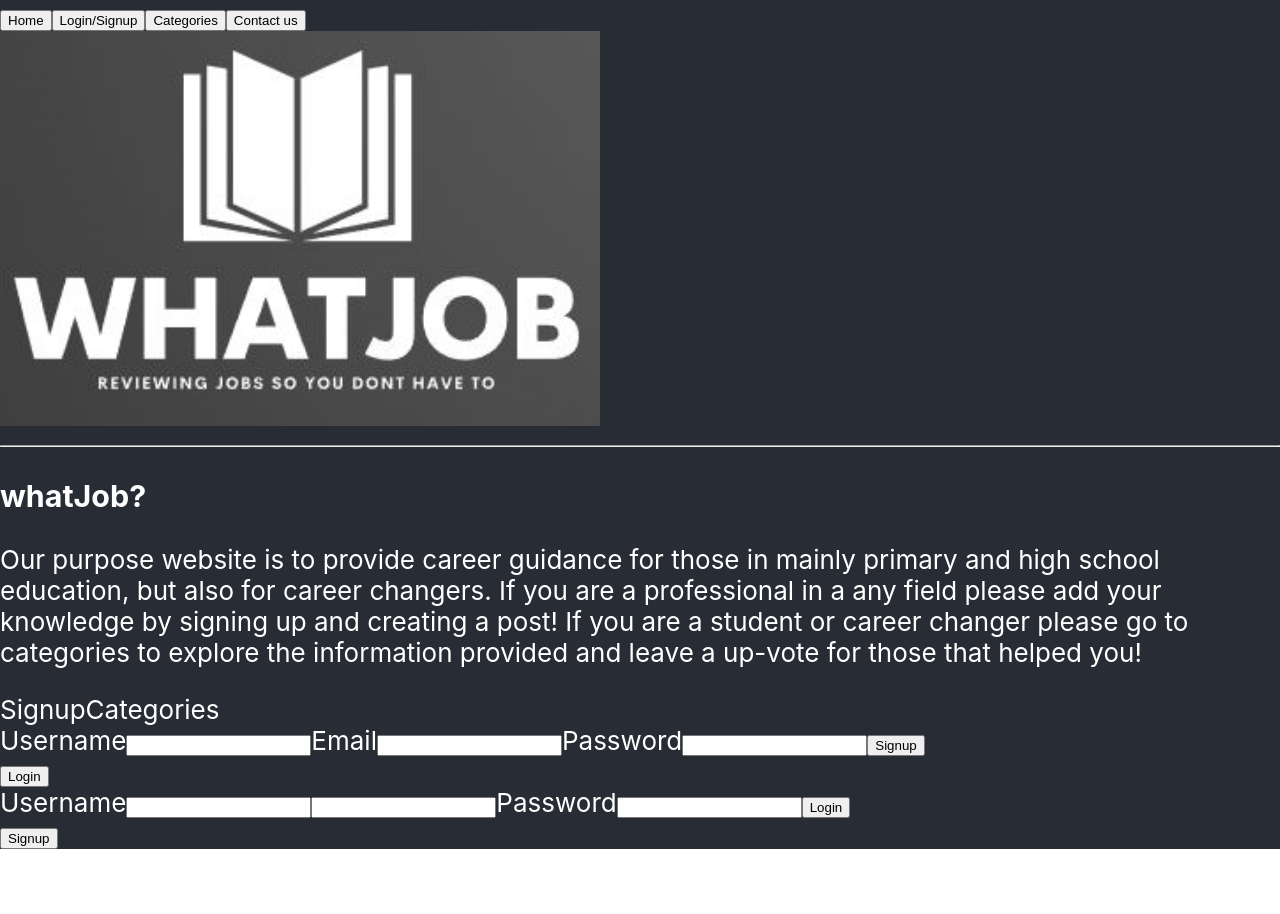
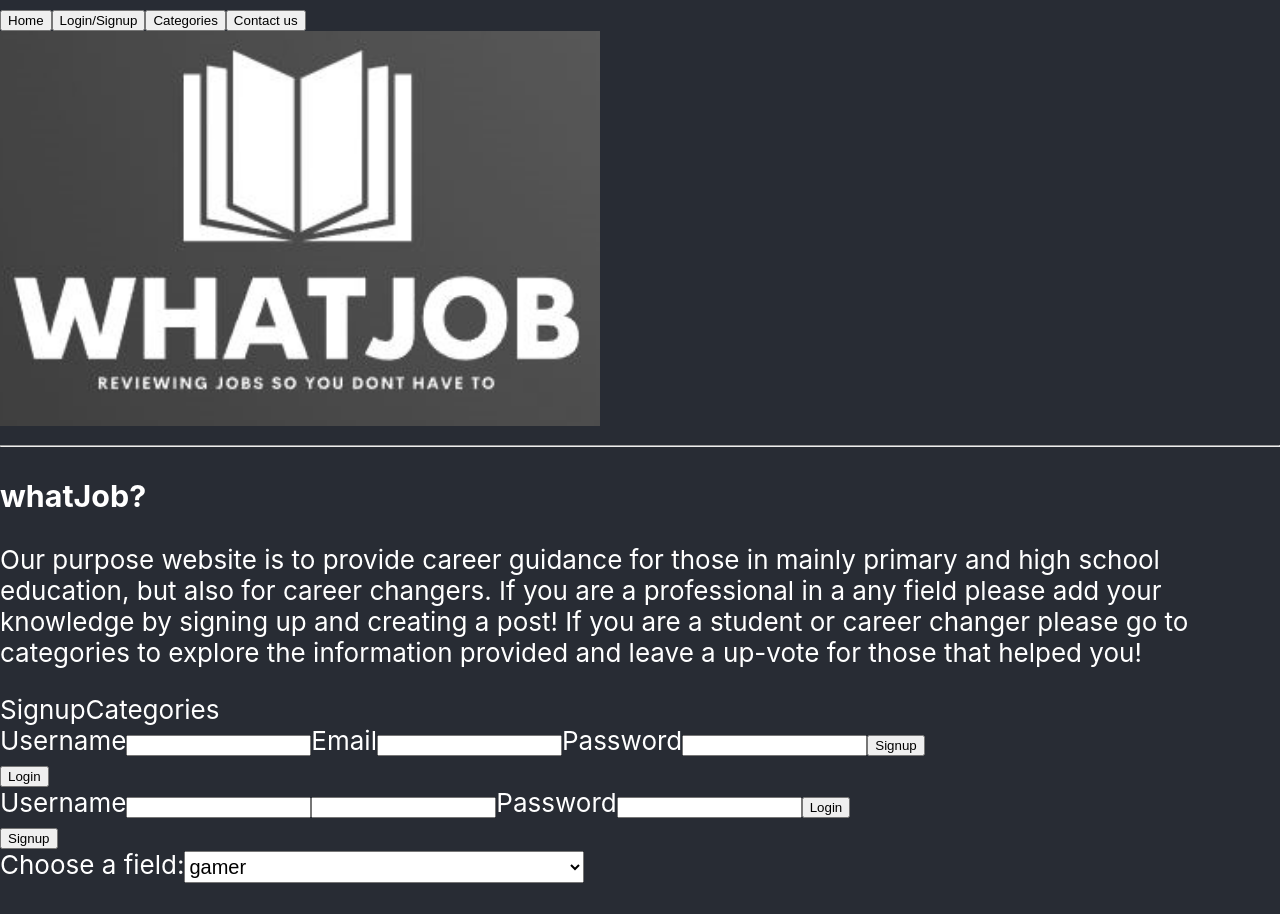
Before and after one commit to jacobknighj12/whatJob, a React (Create React App) app in the folder what-job-react/: page / in a window 1280 px wide. Before the commit the page ends 849 px from the top, so only its background shows below. Built offline with nearby package versions, Linux system fonts and the light colour scheme.

Commit message:
created the basic categories page imported into app

```diff
--- a/what-job-react/src/App.css
+++ b/what-job-react/src/App.css
@@ -34,3 +34,8 @@
     transform: rotate(360deg);
   }
 }
+select{
+  width: 25rem;
+  height: 2rem;
+  font-size: 20px;
+}
--- a/what-job-react/src/App.js
+++ b/what-job-react/src/App.js
@@ -4,6 +4,7 @@ import { HomePage } from './components/HomePage';
 import { NavBar } from './components/NavBar';
 import { LoginPage } from './components/LoginPage';
 import { SignupPage } from './components/SignupPage';
+import { CategoriesPage } from './components/CategoriesPage';
 function App() {
   return (
     <div className="App">
@@ -13,6 +14,7 @@ function App() {
       <HomePage />
       <LoginPage />
       <SignupPage />
+      <CategoriesPage />
     </div>
   );
 }
--- /dev/null
+++ b/what-job-react/src/components/CategoriesPage.js
@@ -0,0 +1,19 @@
+import React from 'react'
+
+export function CategoriesPage() {
+    return (
+        <div>
+            <form>
+                {/* does this need to be in a form? this will need to be majorities filled in by a api call into a
+                for each category do this probably. as well as below will need a for each category take the the image or we could host it here. not sure */}
+                <label for="Categories">Choose a field:</label>
+                <select id="Jobs" name="Jobs" size="1">
+                    <option value="gamer">gamer</option>
+                    <option value="youtube gamer">youtube gamer</option>
+                </select>
+            </form>
+            <img></img>
+            {/* for each category take the image and display it as such in rows */}
+        </div>
+    )
+}
```
